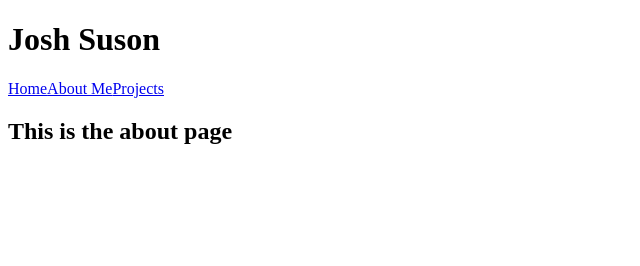
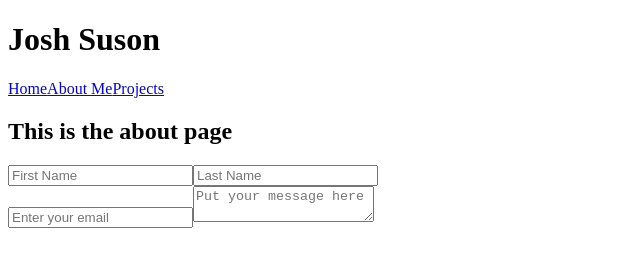
Before and after one commit to joshsuson/myGatsbySite, a Gatsby site: page /about in a window 1280 px wide. Shown: the whole page, without its empty margins (0-640 px from the left). Built offline with nearby package versions, Linux system fonts and the light colour scheme; Gatsby itself is replaced by a stand-in of ours.

Commit message:
Added form and footer

```diff
--- /dev/null
+++ b/src/components/footer.jsx
@@ -0,0 +1,4 @@
+import React from "react"
+import Form from "../components/form"
+
+export default () => <Form />
--- /dev/null
+++ b/src/components/form.jsx
@@ -0,0 +1,14 @@
+import React from "react"
+
+export default () => (
+  <form>
+    <div>
+      <input type="text" placeholder="First Name" name="firstName" />
+      <input type="text" placeholder="Last Name" name="lastName" />
+    </div>
+    <div>
+      <input type="email" placeholder="Enter your email" name="email" />
+      <textarea placeholder="Put your message here" name="message" />
+    </div>
+  </form>
+)
--- a/src/pages/about.jsx
+++ b/src/pages/about.jsx
@@ -1,5 +1,5 @@
 import React from "react"
-import Layout from "../components/layout"
+import Layout from "../templates/layout"
 
 export default () => (
   <Layout>
--- a/src/pages/index.jsx
+++ b/src/pages/index.jsx
@@ -1,5 +1,5 @@
 import React from "react"
-import Layout from "../components/layout"
+import Layout from "../templates/layout"
 
 export default () => (
   <Layout>
--- a/src/pages/projects.jsx
+++ b/src/pages/projects.jsx
@@ -1,5 +1,5 @@
 import React from "react"
-import Layout from "../components/layout"
+import Layout from "../templates/layout"
 
 export default () => (
   <Layout>
--- a/src/components/layout.jsx
+++ b/src/templates/layout.jsx
@@ -1,9 +1,11 @@
 import React from "react"
 import Header from "../components/header"
+import Footer from "../components/footer"
 
 export default ({ children }) => (
   <div>
     <Header />
     {children}
+    <Footer />
   </div>
 )
```
Also changed, not shown: package.json (+4 -3 lines), 1 other file.
